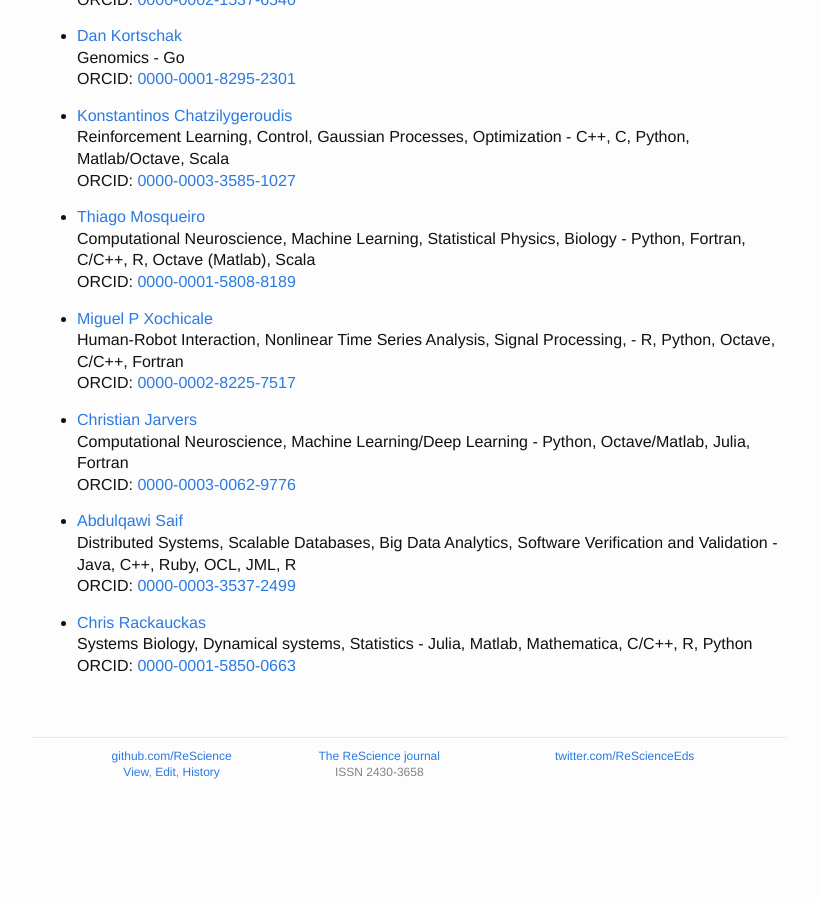
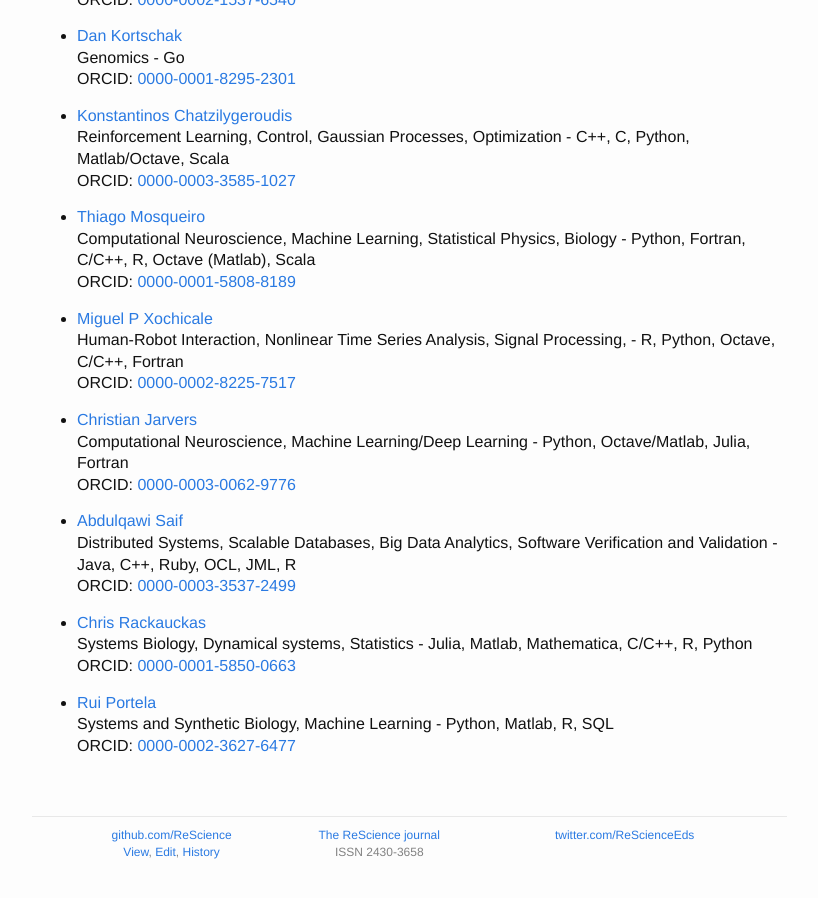
Before and after one commit to ReScience/rescience.github.io, a Jekyll site: the page built from 04-board.md, in a window 1280 px wide and 900 px high, scrolled down 8873 px. Shown: the whole window, without its empty margins (223-1041 px from the left). Built offline with Jekyll 4.4.1, drawn with Linux system fonts in a browser that asks for light colours; our own code applies the rules of GitHub Pages for plain Markdown files; before the commit the page ends 9693 px from its top, so only the background shows below that.

Commit message:
Added Rui Portela

```diff
--- a/04-board.md
+++ b/04-board.md
@@ -530,3 +530,7 @@ ORCID: [0000-0002-8225-7517](https://orcid.org/0000-0002-8225-7517)
 * [Chris Rackauckas](https://github.com/ChrisRackauckas)
   Systems Biology, Dynamical systems, Statistics - Julia, Matlab, Mathematica, C/C++, R, Python
   ORCID: [0000-0001-5850-0663](https://orcid.org/0000-0001-5850-0663)
+
+* [Rui Portela](https://github.com/ruimcportela)
+  Systems and Synthetic Biology, Machine Learning - Python, Matlab, R, SQL
+  ORCID: [0000-0002-3627-6477](https://orcid.org/0000-0002-3627-6477)
```
